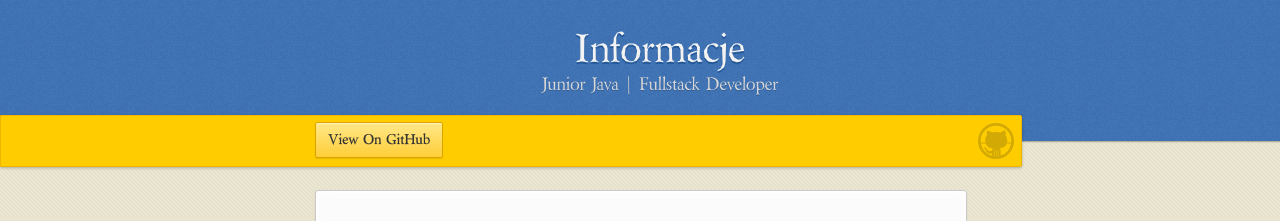
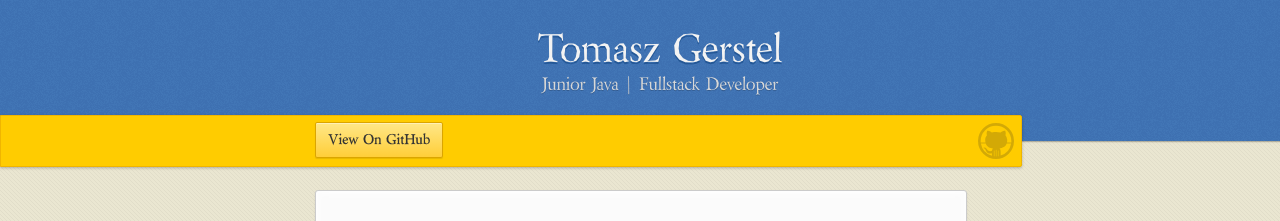
Before and after one commit to TomaszGerstel/Tomasz-Gerstel---My-IT-portfolio, a Jekyll site: the page built from index.md, in a window 1280 px wide. Shown: the top 221 px of the page. Built offline with Jekyll 4.4.1, drawn with Linux system fonts in a browser that asks for light colours; our own code applies the rules of GitHub Pages for plain Markdown files.

Commit message:
titletitle

```diff
--- a/_config.yml
+++ b/_config.yml
@@ -1,5 +1,4 @@
-page:
-  title: Tomasz Gerstel
+
 site:
   title: Tomasz Gerstel
 title: Tomasz Gerstel
--- a/_layouts/default.html
+++ b/_layouts/default.html
@@ -19,7 +19,7 @@
 
       <header>
         <!-- <h1>{{ page.title | default: site.title | default: site.github.repository_name }}</h1> -->
-        <h1>{{ page.title }}</h1>
+        <h1>{{ site.title }}</h1>
         <p>{{ page.description | default: site.description | default: site.github.project_tagline }}</p>
       </header>
 
```
